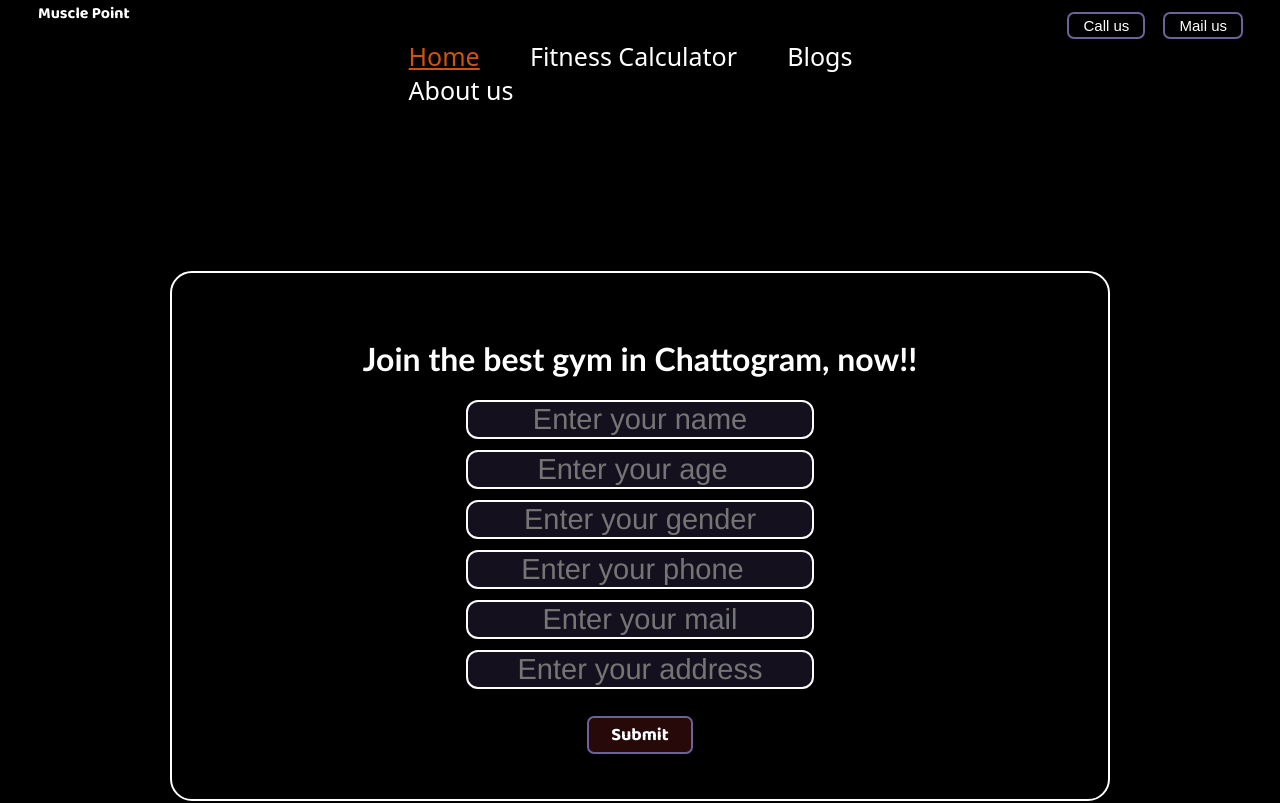
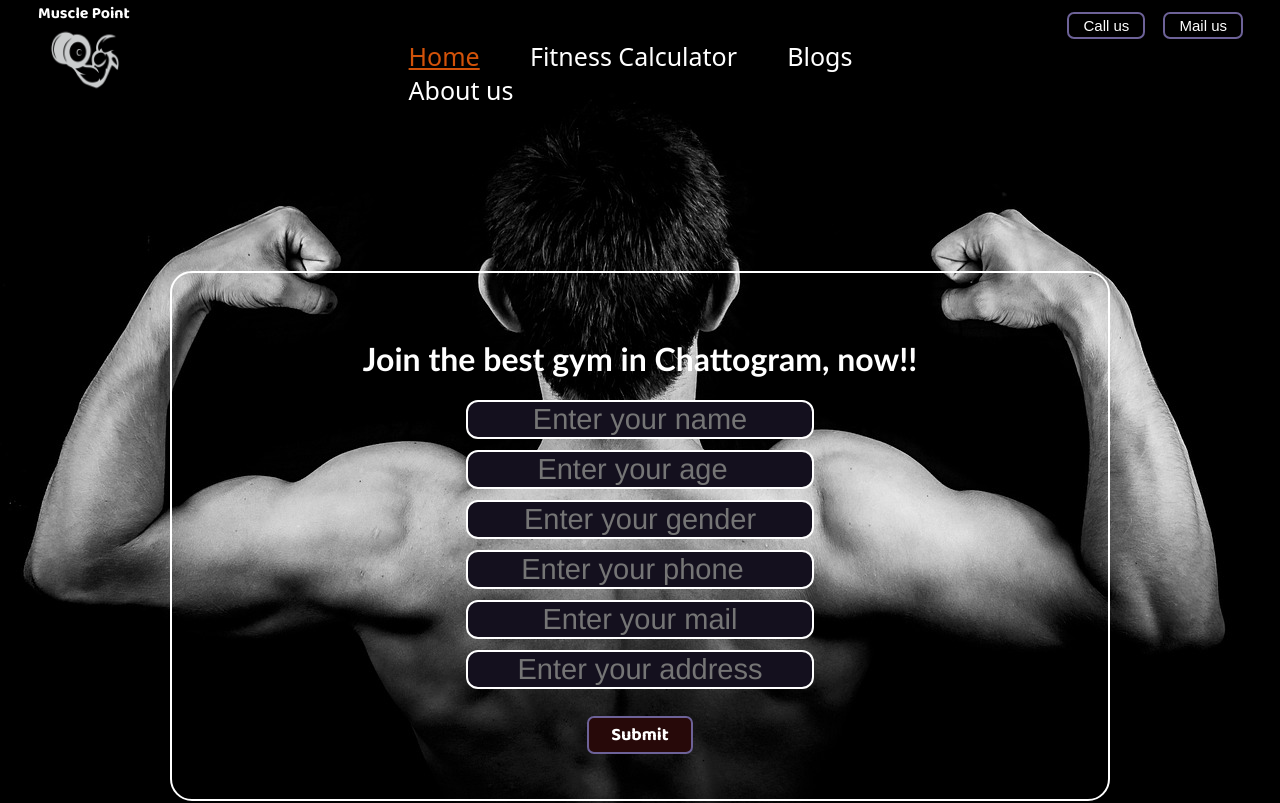
Before and after one commit to khbmh/gymdono, a plain HTML site: page index.html in a window 1280 px wide. Shown: the top 803 px of the page. Drawn offline with Linux system fonts and the light colour scheme.

Commit message:
Update index.html

```diff
--- a/index.html
+++ b/index.html
@@ -18,7 +18,7 @@
             color: rgb(255, 255, 255);
             margin: 0px;
             padding: 0px;
-            background: url(img/bgg.jpg);
+            background: url(bgg.jpg);
             height: 5000;
             background-repeat: no-repeat;
             background-position: ;
@@ -153,7 +153,7 @@
 <header class="header">
     <!-- /* left for logo *// -->
     <div class="left">
-        <img src="img/lg.png" alt="" id="logo">
+        <img src="lg.png" alt="" id="logo">
         <a href="#">
             <div id="ltext">Muscle Point</div>
         </a>
```
